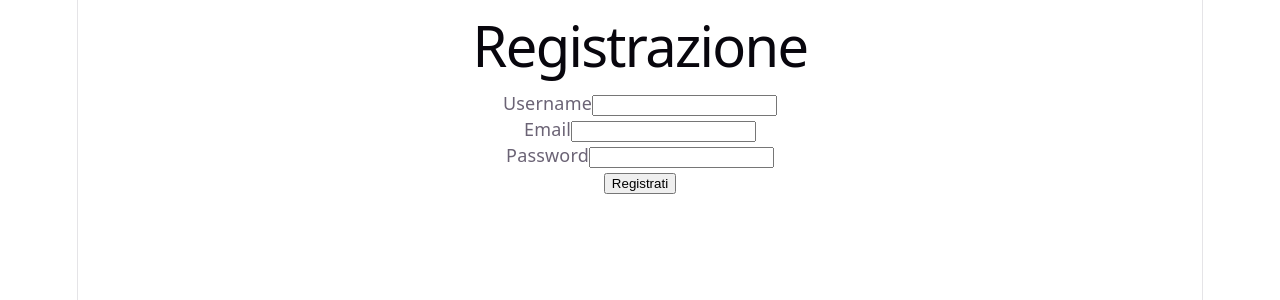
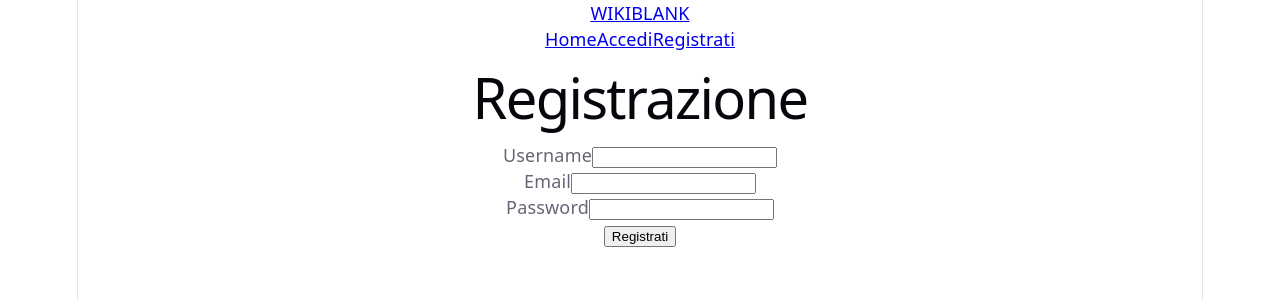
Before and after one commit to RobertaBenedux24/WIKIBLANK, a React app in the folder frontend/: page /register in a window 1280 px wide. Shown: the top 300 px of the page. Built offline with nearby package versions, Linux system fonts and the light colour scheme; the HTML template or start-up script is replaced by a standard one.

Commit message:
creazione Navbar

```diff
--- a/frontend/src/App.jsx
+++ b/frontend/src/App.jsx
@@ -1,4 +1,6 @@
 import { Routes, Route } from "react-router-dom";
+
+import Navbar from "./components/Navbar";
 
 import Home from "./pages/Home";
 import Login from "./pages/Login";
@@ -6,8 +8,10 @@ import Register from "./pages/Register";
 
 function App() {
     return (
+        <>
+            <Navbar />
+
             <Routes>
-
                 <Route
                     path="/"
                     element={<Home />}
@@ -22,8 +26,8 @@ function App() {
                     path="/register"
                     element={<Register />}
                 />
-
             </Routes>
+        </>
     );
 }
 
--- /dev/null
+++ b/frontend/src/components/Navbar.jsx
@@ -0,0 +1,53 @@
+import { Link, useNavigate } from "react-router-dom";
+
+function Navbar() {
+    const navigate = useNavigate();
+
+    const token = localStorage.getItem("token");
+    const user = JSON.parse(localStorage.getItem("user"));
+
+    const handleLogout = () => {
+        localStorage.removeItem("token");
+        localStorage.removeItem("user");
+
+        navigate("/login");
+    };
+
+    return (
+        <nav>
+            <Link to="/">WIKIBLANK</Link>
+
+            <div>
+                <Link to="/">Home</Link>
+
+                {!token && (
+                    <>
+                        <Link to="/login">Accedi</Link>
+                        <Link to="/register">Registrati</Link>
+                    </>
+                )}
+
+                {token && (
+                    <>
+                        <Link to="/play">Gioca</Link>
+                        <Link to="/games">Le mie partite</Link>
+                        <Link to="/classification">Classifica</Link>
+                        <Link to="/profile">Profilo</Link>
+
+                        {user && (
+                            <span>
+                                Ciao, {user.username}
+                            </span>
+                        )}
+
+                        <button onClick={handleLogout}>
+                            Logout
+                        </button>
+                    </>
+                )}
+            </div>
+        </nav>
+    );
+}
+
+export default Navbar;
```
Lines whose indentation alone changed are shown as unchanged.
